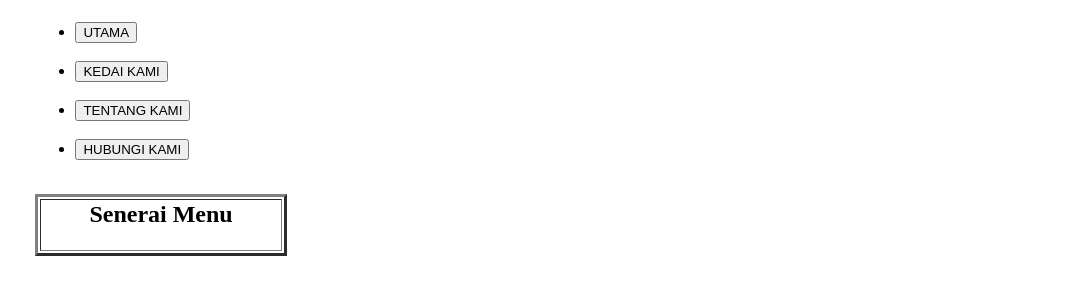
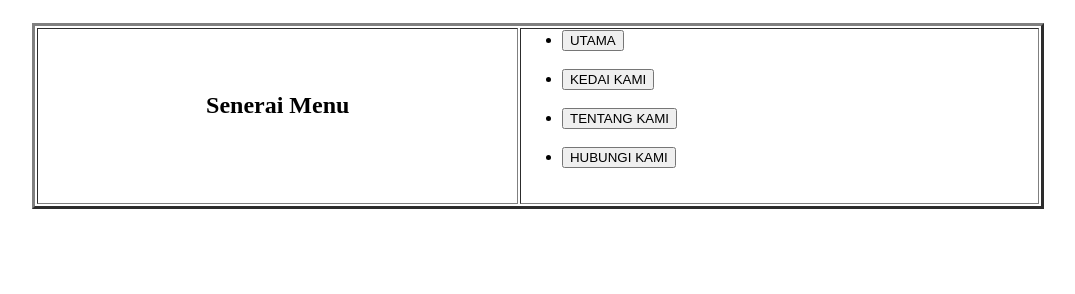
Before and after one commit to deanaamirra/KedaiKekCawan, a plain HTML site: page index.html in a window 1280 px wide. Shown: the part 80-374 px from the top of the page, without its empty margins (102-1177 px from the left). Drawn offline with Linux system fonts and the light colour scheme.

Commit message:
Update index.html

```diff
--- a/index.html
+++ b/index.html
@@ -20,13 +20,12 @@
         <tr>
         </td>
 
-        <td>
-            <table width="25%" border="3">
+            <table width="80%" border="3">
               <tr>
-                <th><h4><font size="5%">Senerai Menu</font></h4></th>
-              </td>
+                <th><h4><width="25%" border="3"><font size="5%">Senerai Menu</font></h4></th>
 
-                  <ul>
+                 <td>
+                   <ul>
                     <li><a href="index.html"><button>UTAMA</button></a></li>
                     &nbsp;
                     <li><a href="index.html#"><button>KEDAI KAMI</button></a></li>
@@ -36,5 +35,6 @@
                     <li><a href="index.html#"><button>HUBUNGI KAMI</button></a></li>
                     &nbsp;
                   </ul>
+                </td>
 
       </table>
```
